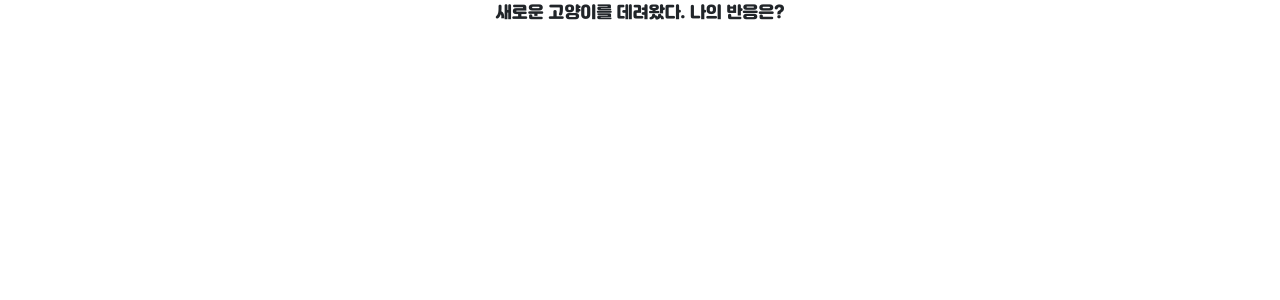
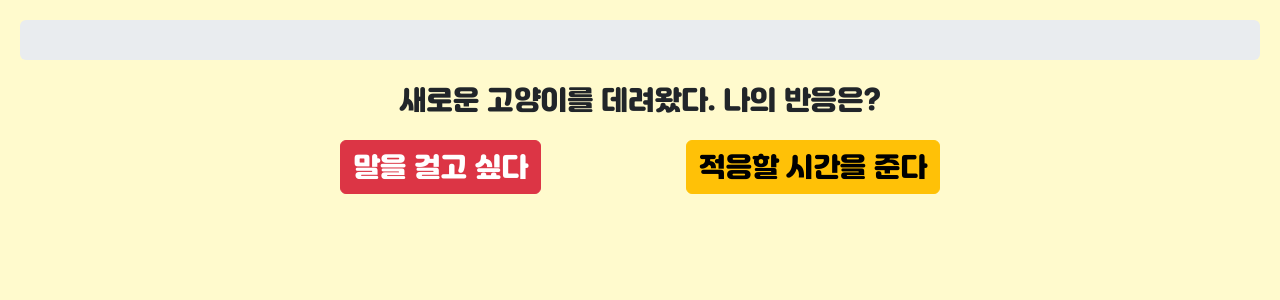
Before and after one commit to chanjook1m/mbti-test, a React (Create React App) app: page /question in a window 1280 px wide. Shown: the top 300 px of the page. Built offline with nearby package versions, Linux system fonts and the light colour scheme.

Commit message:
feature/질문 페이지 만들기

```diff
--- /dev/null
+++ b/src/components/Header.tsx
@@ -0,0 +1,39 @@
+import React from 'react';
+import { ProgressBar } from 'react-bootstrap';
+import styled from 'styled-components';
+import { questionData } from '../stores/Question/questionData';
+
+interface Props {
+  type: string;
+  questionNumber?: number;
+}
+
+function Header(props: Props) {
+  const percent = Math.round(
+    ((props.questionNumber as number) / questionData.length) * 100,
+  );
+
+  return (
+    <Wrapper>
+      {props.type === 'progress' ? (
+        <ProgressBar
+          now={percent}
+          label={`${percent}%`}
+          style={{ width: '100%', height: '40px', fontSize: 20 }}
+        />
+      ) : (
+        <div style={{ background: '#ffa07a', width: '100%' }}>판별기</div>
+      )}
+    </Wrapper>
+  );
+}
+
+const Wrapper = styled.div`
+  display: flex;
+  justify-content: center;
+
+  font-size: 40pt;
+  padding: 20px;
+`;
+
+export default Header;
--- a/src/pages/MainPage.tsx
+++ b/src/pages/MainPage.tsx
@@ -4,6 +4,7 @@ import { Button, Image } from 'react-bootstrap';
 import { useNavigate } from 'react-router-dom';
 
 import CatImage from '../assets/cat.jpg';
+import Header from '../components/Header';
 
 function MainPage(): React.ReactElement {
   const navigate = useNavigate();
@@ -15,7 +16,7 @@ function MainPage(): React.ReactElement {
   return (
     <>
       <Wrapper>
-        <Header>Header</Header>
+        <Header type="title" />
         <ContentWrapper>
           <Title>MainPage</Title>
           <LogoImage>
@@ -58,12 +59,6 @@ const ContentWrapper = styled.div`
   align-items: center;
 `;
 
-const Header = styled.div`
-  display: flex;
-  justify-content: center;
-  background: #ffa07a;
-  font-size: 40pt;
-`;
 const Title = styled.div`
   font-size: 20pt;
 `;
--- a/src/pages/QuestionPage.tsx
+++ b/src/pages/QuestionPage.tsx
@@ -1,9 +1,62 @@
 import React from 'react';
+import styled from 'styled-components';
+import { Button } from 'react-bootstrap';
 
 import { questionData } from '../stores/Question/questionData';
+import Header from '../components/Header';
 
 function QuestionPage(): React.ReactElement {
-  return <div>{questionData[0].title}</div>;
+  const [questionNumber, setQuestionNumber] = React.useState(0);
+  const handleButtonClick = (e: React.MouseEvent<HTMLButtonElement>) => {
+    setQuestionNumber(questionNumber + 1);
+  };
+
+  return (
+    <Wrapper>
+      <Header type="progress" questionNumber={questionNumber} />
+      <ContentWrapper>
+        <Title>{questionData[questionNumber].title}</Title>
+        <ButtonGroup>
+          <Button variant="danger" onClick={handleButtonClick}>
+            {questionData[questionNumber].answer1}
+          </Button>
+          <Button variant="warning">
+            {questionData[questionNumber].answer2}
+          </Button>
+        </ButtonGroup>
+      </ContentWrapper>
+    </Wrapper>
+  );
 }
 
+const Wrapper = styled.div`
+  display: flex;
+  flex-direction: column;
+  width: 100%;
+  height: 100vh;
+  background: #fffacd;
+`;
+
+const Title = styled.div`
+  font-size: 20pt;
+`;
+
+const ContentWrapper = styled.div`
+  display: flex;
+  flex-direction: column;
+  justify-content: center;
+  align-items: center;
+`;
+
+const ButtonGroup = styled.div`
+  display: flex;
+  width: 50%;
+  justify-content: space-between;
+  padding: 20px;
+
+  button {
+    font-size: 20pt;
+  }
+`;
+
 export default QuestionPage;
```
